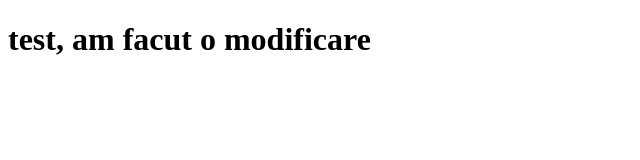
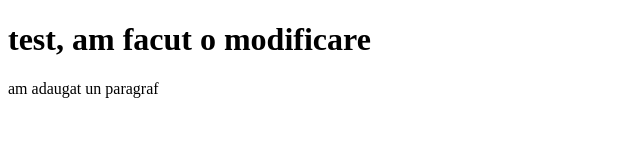
Before and after one commit to simonastefanescu/git-test, a plain HTML site: page index.html in a window 1280 px wide. Shown: the whole page, without its empty margins (0-640 px from the left). Drawn offline with Linux system fonts and the light colour scheme.

Commit message:
am adaugat un paragraf

```diff
--- a/index.html
+++ b/index.html
@@ -8,5 +8,6 @@
 </head>
 <body>
     <h1>test, am facut o modificare</h1>
+    <p>am adaugat un paragraf</p>
 </body>
 </html>
```
